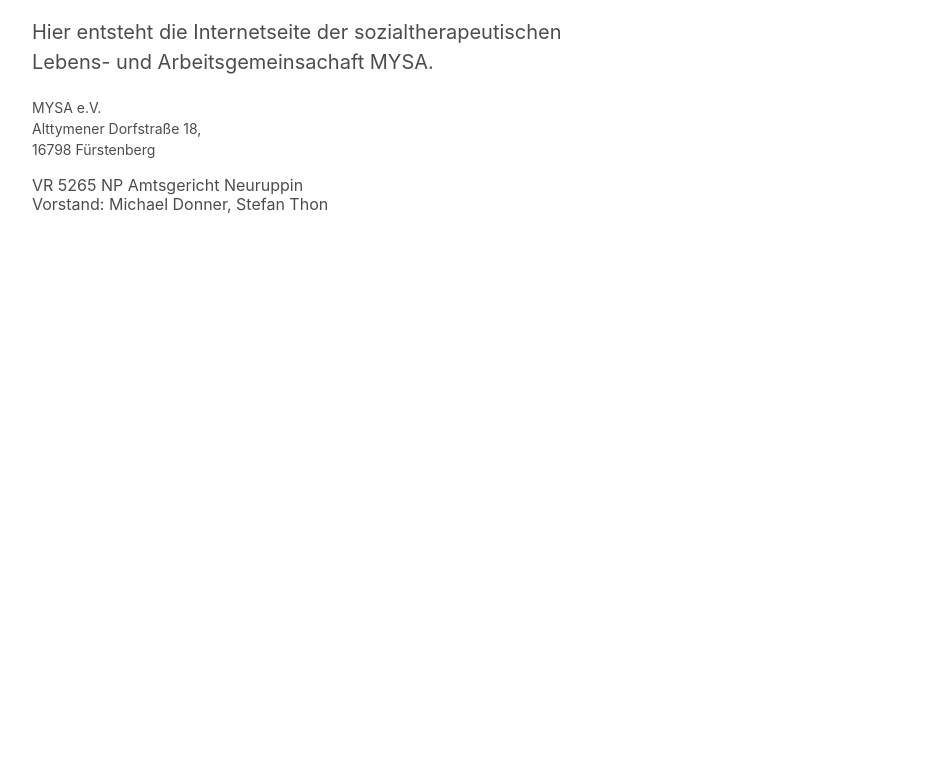
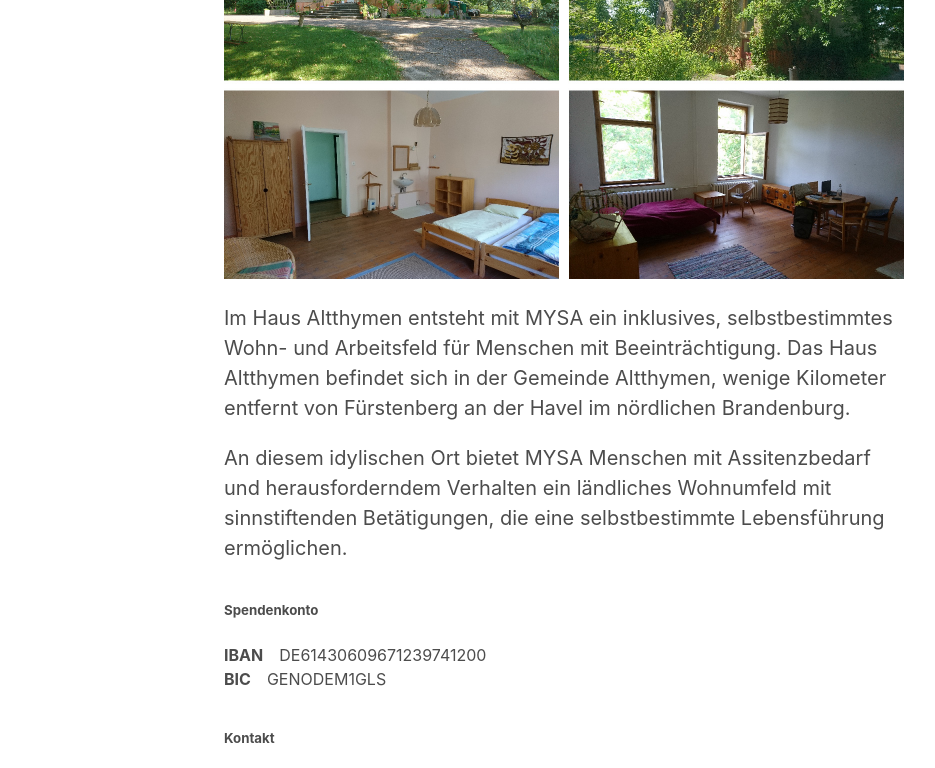
Before and after one commit to mysa-community/www, a plain HTML site: page index.html in a window 1280 px wide. Shown: the part 447-1215 px from the top of the page, without its empty margins (32-967 px from the left). Before the commit the page ends 800 px from the top, so only its background shows below. Drawn offline with nearby package versions, Linux system fonts and the light colour scheme.

Commit message:
Update Text and add gid

```diff
--- a/index.html
+++ b/index.html
@@ -1,6 +1,7 @@
 <!DOCTYPE html>
 <html lang="de">
   <title>MYSA Platzhalter</title>
+  <meta http-equiv="content-type" content="text/html; charset=utf-8">
   <meta name="viewport" content="width=device-width, initial-scale=1">
   <link rel="stylesheet" href="https://unpkg.com/tachyons/css/tachyons.min.css">
   <body class="w-100 sans-serif">
@@ -18,22 +19,34 @@
       </div>
     </header>
 
-    <main class="w-100 bt b--black-10 bg-white" >
+    <main class="w-100 b--black-10 bg-white" >
       <section class="w-100">
         <article class="pb4">
           <div class="ph3 ph5-ns">
-            <div class="mw9">
-              <div class="pb3 pb4-ns pt4 pt5-ns mt6 black-70 w-50-l">
+            <div class="mw7 mt5 center">
+              <div class="pb3 pb4-ns pt4 pt5-ns black-70">
                 <h1 class="f4 fw6 f2-m f1-l lh-title measure mt0">
                   Sozialtherapeutische Gemeinschaft MYSA e.V.
                 </h1>
-                <p class="f5 f4-ns fw4 b measure lh-copy">
-                  Hier entsteht die Internetseite der sozialtherapeutischen Lebens- und Arbeitsgemeinsachaft MYSA.
+                <img src="img/mysa-grid.jpg" class="w-100 f5 f4-ns measure-wide" alt="Photo of outer space">
+                <p class="f5 f4-ns fw4 b measure-wide lh-copy">
+                  Im Haus Altthymen entsteht mit MYSA ein inklusives, selbstbestimmtes Wohn- und Arbeitsfeld für Menschen mit Beeinträchtigung. Das Haus Altthymen befindet sich in der Gemeinde Altthymen, wenige Kilometer entfernt von Fürstenberg an der Havel im nördlichen Brandenburg.
                 </p>
-                <p class="f6 fw4 b measure lh-copy">
+                <p class="f5 f4-ns fw4 b measure-wide lh-copy">
+                  An diesem idylischen Ort bietet MYSA Menschen mit Assitenzbedarf und herausforderndem Verhalten ein ländliches Wohnumfeld mit sinnstiftenden Betätigungen, die eine selbstbestimmte Lebensführung ermöglichen.
+                </p>
+
+                <h5 class="pt3 measure lh-copy">Spendenkonto</h5>
+                <p class="fw4 b measure lh-copy">
+                  <span class="b pr3">IBAN</span><span>DE61430609671239741200</span><br>
+                  <span class="b pr3">BIC</span><span>GENODEM1GLS</span><br>
+                </p>
+
+                <h5 class="pt3 measure lh-copy">Kontakt</h5>
+                <p class="fw4 b measure lh-copy">
                   MYSA e.V.<br>Alttymener Dorfstraße 18,<br>16798 Fürstenberg
                 </p>
-                <p lass="f6 fw4 b measure lh-copy">
+                <p class="fw4 b measure lh-copy">
                   VR 5265 NP Amtsgericht Neuruppin
                   <br>
                   Vorstand: Michael Donner, Stefan Thon
@@ -41,7 +54,7 @@
               </div>
             </div>
           </div>
-        </article
+        </article>
       </section>
     </main>
   </body>
```
Also changed, not shown: img/mysa-grid.jpg (added).
